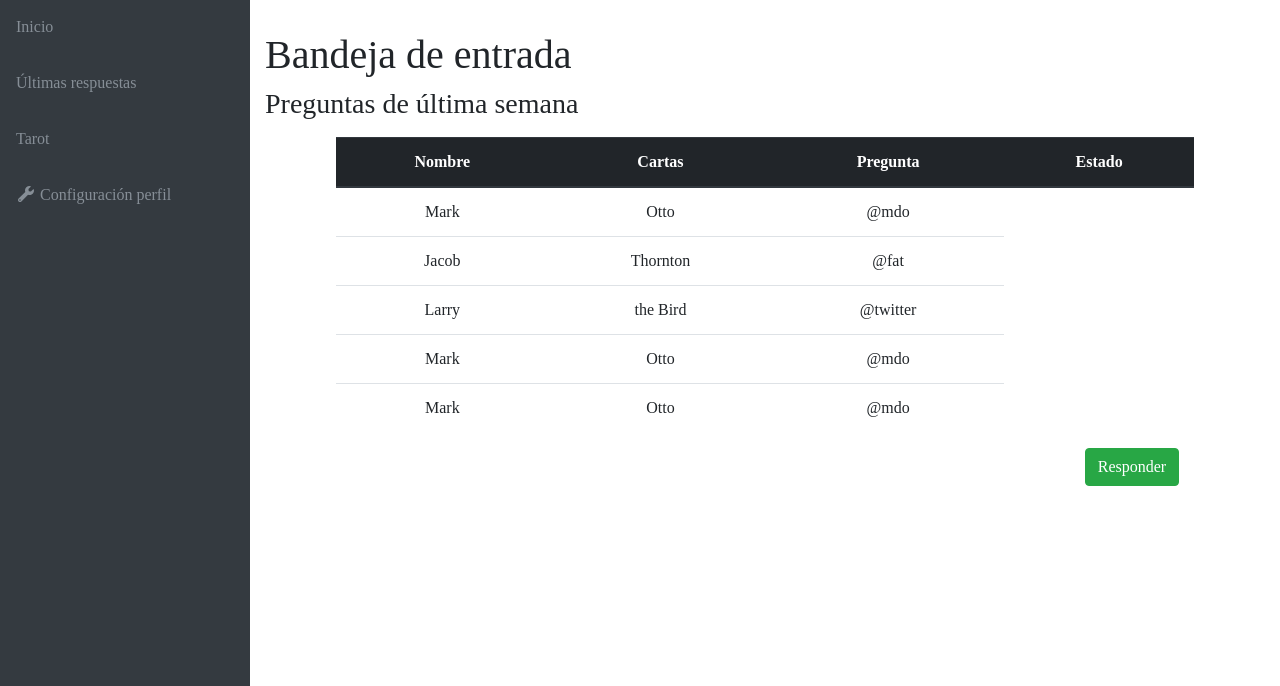
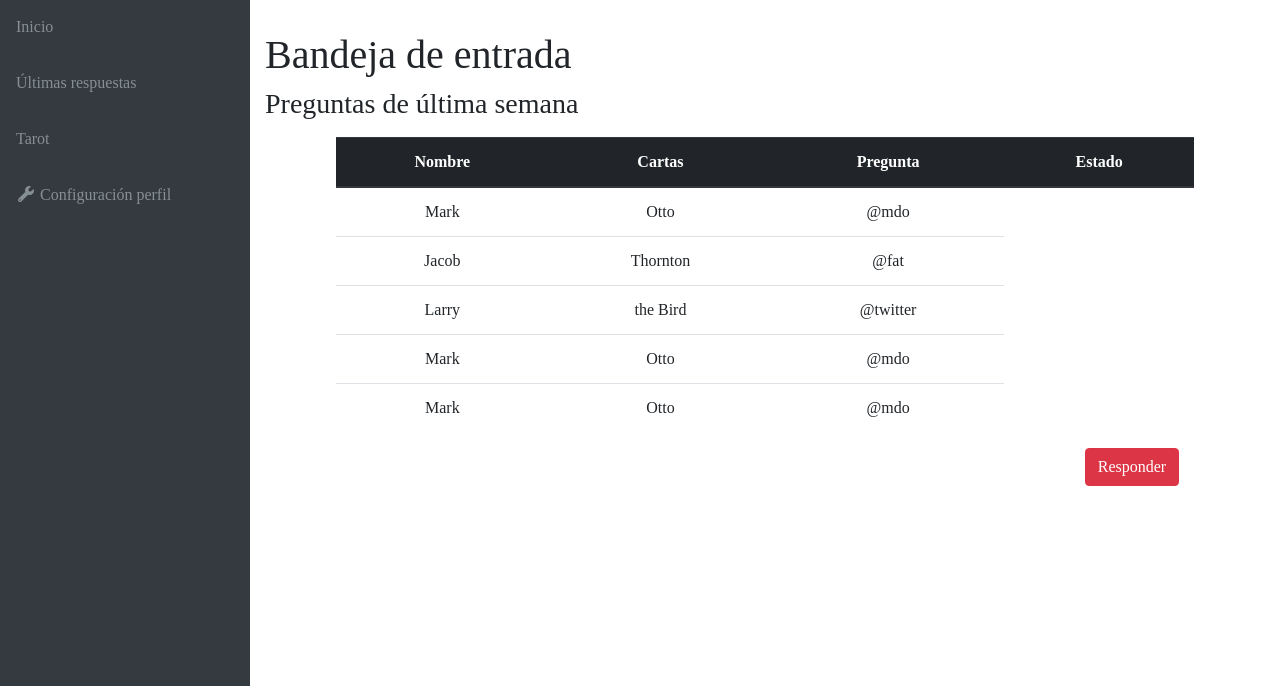
Before and after one commit to DigimundoTesca/Tv-Mundo, a Django app: a page that uses tarot/templates/questions.html in a window 1280 px wide. Shown: the part 57-743 px from the top of the page. Run offline with Django 3.2, Linux system fonts and the light colour scheme; some libraries are stand-ins or nearby versions.

Commit message:
Modify Admin

```diff
--- a/tarot/templates/questions.html
+++ b/tarot/templates/questions.html
@@ -67,7 +67,7 @@
     </div>
     <div class="row text-right">
       <div class="col-11">
-        <button type="button" class="btn btn-success" id="responder"name="button">Responder</button>
+        <button type="button" class="btn btn-danger" id="responder"name="button">Responder</button>
       </div>
 
     </div>
```
